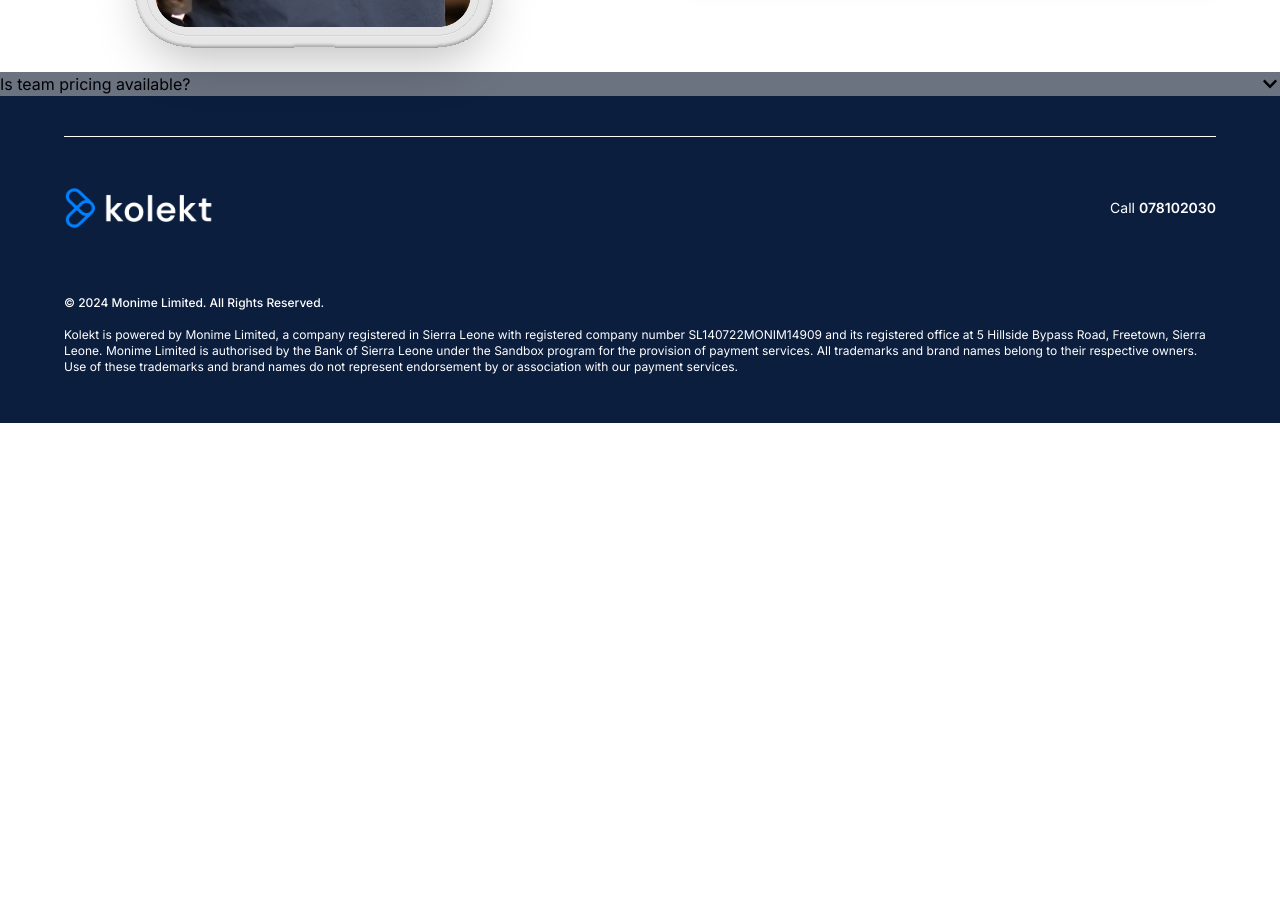
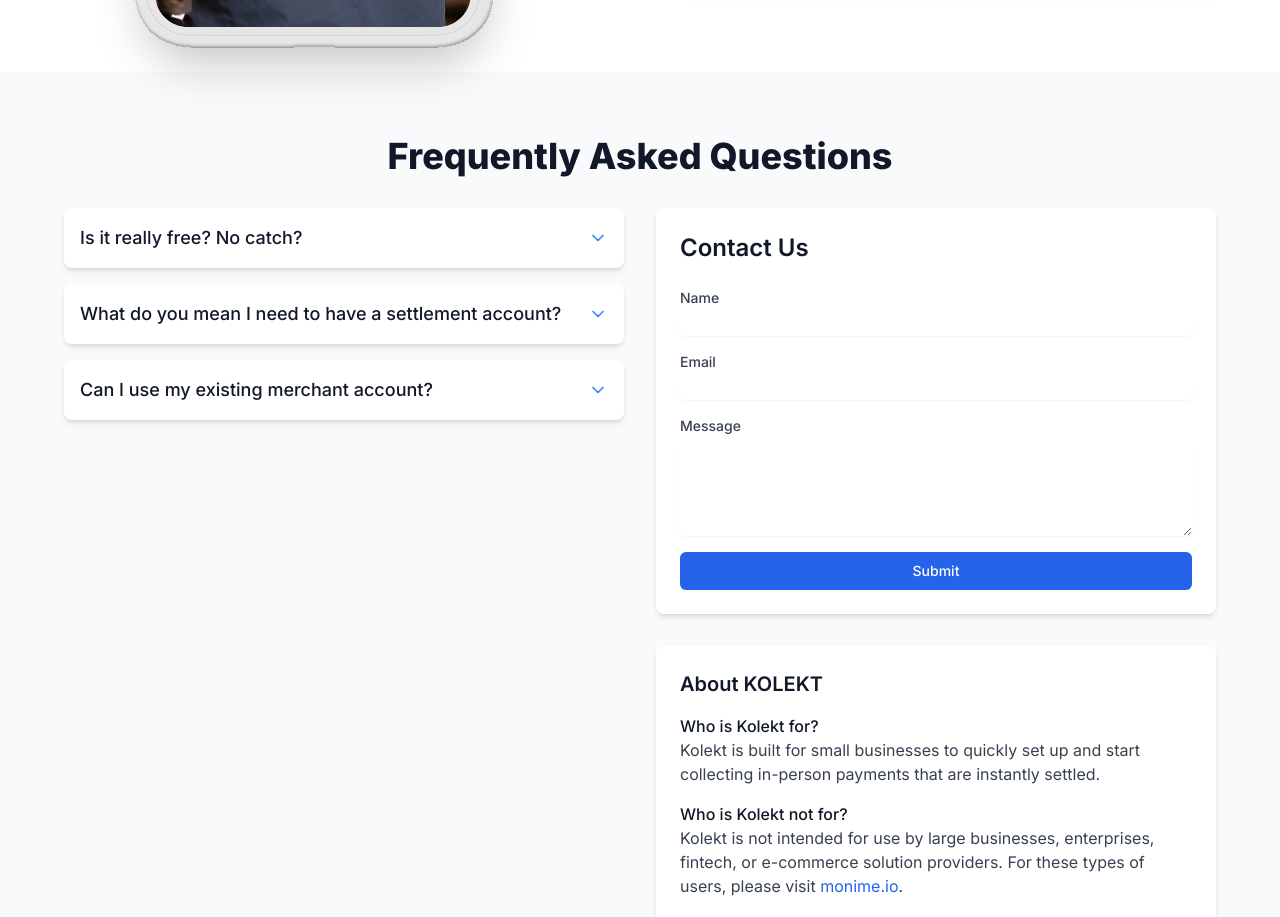
Before and after one commit to gridline1902/kolekt-sl-landing-page, a Next.js app: page / in a window 1280 px wide. Shown: the part 1880-2797 px from the top of the page. Before the commit the page ends 2303 px from the top, so only its background shows below. Built offline with nearby package versions, Linux system fonts and the light colour scheme.

Commit message:
update.....

```diff
--- a/package.json
+++ b/package.json
@@ -14,7 +14,6 @@
     "@gsap/react": "^2.1.1",
     "@headlessui/react": "^2.1.0",
     "@headlessui/tailwindcss": "^0.2.0",
-    "@mui/material": "^6.0.2",
     "clsx": "^2.1.0",
     "gsap": "^3.12.5",
     "next": "14.2.7",
--- a/src/components/ContactSection/ContactSection.tsx
+++ b/src/components/ContactSection/ContactSection.tsx
@@ -1,20 +1,129 @@
+"use client";
 
-import { Disclosure, DisclosureButton, DisclosurePanel } from '@headlessui/react';
-import { FaChevronDown } from 'react-icons/fa';
+
+import { Disclosure, DisclosureButton, DisclosurePanel, Transition } from '@headlessui/react';
+import { FiChevronDown, FiChevronUp } from 'react-icons/fi';
+
+const faqs = [
+  {
+    question: "Is it really free? No catch?",
+    answer: "Yes, Kolekt is really free. This is our way of enhancing financial inclusion and encouraging merchants to join the digital economy. You will need to have a settlement account to instantly settle all payments. In addition to the settlement account, you and your staff will also receive notifications on WhatsApp for every payment received."
+  },
+  {
+    question: "What do you mean I need to have a settlement account?",
+    answer: "Kolekt is not affiliated with any bank or mobile money service. It is an independent system designed to make in-person payments easier for small businesses. To use Kolekt, you simply create an account and start receiving payments, which are instantly settled in your preferred account. No technical knowledge is necessary, making it easy to use overall."
+  },
+  {
+    question: "Can I use my existing merchant account?",
+    answer: "Yes, Kolekt payments can be settled in your existing merchant account. You simply need to verify your merchant account and connect it as your settlement account. You are also free to change the settlement account at any time."
+  },
+]
+
+
 
 const ContactSection = () => {
   return (
-    <section>
-      <div className="bg-gray-500">
-        <Disclosure>
-          <DisclosureButton className="flex items-center justify-between w-full">
-            Is team pricing available?
-            <FaChevronDown className="w-5 group-data-[open]:rotate-180" />
-          </DisclosureButton>
-          <DisclosurePanel className="text-white">
-            Yes! You can purchase a license that you can share with your entire team.
-          </DisclosurePanel>
-        </Disclosure>
+    <section className="bg-gray-50 py-16 px-4 sm:px-6 lg:px-8">
+      <div className="max-w-6xl mx-auto">
+        <h2 className="text-3xl font-extrabold text-gray-900 sm:text-4xl mb-8 text-center">
+          Frequently Asked Questions
+        </h2>
+        <div className="md:grid md:grid-cols-2 md:gap-8">
+          <div className="space-y-4">
+            {faqs.map((faq, index) => (
+              <Disclosure key={index}>
+                {({ open }) => (
+                  <div className="bg-white rounded-lg shadow-md overflow-hidden">
+                    <DisclosureButton className="w-full text-left p-4 focus:outline-none focus:ring-2 focus:ring-blue-500 focus:ring-offset-2">
+                      <div className="flex justify-between items-center">
+                        <h3 className="text-lg font-medium text-gray-900">{faq.question}</h3>
+                        {open ? (
+                          <FiChevronUp className="h-5 w-5 text-blue-500" />
+                        ) : (
+                          <FiChevronDown className="h-5 w-5 text-blue-500" />
+                        )}
+                      </div>
+                    </DisclosureButton>
+                    <Transition
+                      enter="transition duration-100 ease-out"
+                      enterFrom="transform scale-95 opacity-0"
+                      enterTo="transform scale-100 opacity-100"
+                      leave="transition duration-75 ease-out"
+                      leaveFrom="transform scale-100 opacity-100"
+                      leaveTo="transform scale-95 opacity-0"
+                    >
+                      <DisclosurePanel className="p-4 bg-gray-50 border-t border-gray-100">
+                        <p className="text-gray-700">{faq.answer}</p>
+                      </DisclosurePanel>
+                    </Transition>
+                  </div>
+                )}
+              </Disclosure>
+            ))}
+          </div>
+          <div className="mt-8 md:mt-0">
+            <div className="bg-white shadow-md rounded-lg p-6">
+              <h3 className="text-2xl font-semibold text-gray-900 mb-6">Contact Us</h3>
+              <form className="space-y-4">
+                <div>
+                  <label htmlFor="name" className="block text-sm font-medium text-gray-700">Name</label>
+                  <input
+                    type="text"
+                    id="name"
+                    name="name"
+                    className="mt-1 block w-full rounded-md border-gray-300 shadow-sm focus:border-blue-500 focus:ring-blue-500"
+                    required
+                  />
+                </div>
+                <div>
+                  <label htmlFor="email" className="block text-sm font-medium text-gray-700">Email</label>
+                  <input
+                    type="email"
+                    id="email"
+                    name="email"
+                    className="mt-1 block w-full rounded-md border-gray-300 shadow-sm focus:border-blue-500 focus:ring-blue-500"
+                    required
+                  />
+                </div>
+                <div>
+                  <label htmlFor="message" className="block text-sm font-medium text-gray-700">Message</label>
+                  <textarea
+                    id="message"
+                    name="message"
+                    rows={4}
+                    className="mt-1 block w-full rounded-md border-gray-300 shadow-sm focus:border-blue-500 focus:ring-blue-500"
+                    required
+                  ></textarea>
+                </div>
+                <div>
+                  <button
+                    type="submit"
+                    className="w-full flex justify-center py-2 px-4 border border-transparent rounded-md shadow-sm text-sm font-medium text-white bg-blue-600 hover:bg-blue-700 focus:outline-none focus:ring-2 focus:ring-offset-2 focus:ring-blue-500"
+                  >
+                    Submit
+                  </button>
+                </div>
+              </form>
+            </div>
+            <div className="mt-8 bg-white shadow-md rounded-lg p-6">
+              <h4 className="text-xl font-semibold text-gray-900 mb-4">About KOLEKT</h4>
+              <div className="space-y-4">
+                <div>
+                  <h5 className="font-medium text-gray-900">Who is Kolekt for?</h5>
+                  <p className="text-gray-700">Kolekt is built for small businesses to quickly set up and start collecting in-person payments that are instantly settled.</p>
+                </div>
+                <div>
+                  <h5 className="font-medium text-gray-900">Who is Kolekt not for?</h5>
+                  <p className="text-gray-700">Kolekt is not intended for use by large businesses, enterprises, fintech, or e-commerce solution providers. For these types of users, please visit <a href="https://monime.io" className="text-blue-600 hover:underline">monime.io</a>.</p>
+                </div>
+                <div>
+                  <h5 className="font-medium text-gray-900">New here?</h5>
+                  <p className="text-gray-700">Begin by setting up a free account or reach out to us at <a href="tel:078102030" className="text-blue-600 hover:underline">078102030</a> or <a href="mailto:info@monime.io" className="text-blue-600 hover:underline">info@monime.io</a>.</p>
+                </div>
+              </div>
+            </div>
+          </div>
+        </div>
       </div>
     </section>
   )
--- a/src/components/Footer/Footer.tsx
+++ b/src/components/Footer/Footer.tsx
@@ -1,6 +1,5 @@
 import Image from "next/image";
 import KolektWhiteLogo from "@/images/Kolekt-white-v3.0.png";
-import { MdKeyboardArrowRight } from "react-icons/md";
 
 
 const Footer = () => {
--- a/src/components/HeroSection.tsx
+++ b/src/components/HeroSection.tsx
@@ -7,6 +7,7 @@
 import gsap from "gsap";
 import ScrollTrigger from "gsap/ScrollTrigger";
 import KolektAppScreen from "@/images/Kolekt-Home-v2-2.png"
+import { PhoneFrame } from "./PhoneFrame";
 
 
 gsap.registerPlugin(useGSAP);
@@ -55,7 +56,7 @@
     }, { scope: containerRef });
 
     return (
-        <section ref={containerRef} className="h-fit bg-[#072048] overflow-hidden relative md:min-h-screen">
+        <section ref={containerRef} className="min-h-screen bg-[#072048] overflow-hidden relative md:min-h-screen">
             <div className="flex flex-col pt-12 lg:grid lg:grid-cols-2 relative z-10 min-h-screen lg:items-center lg:justify-center">
                 <div className="flex flex-col gap-10 items-center justify-center lg:items-end lg:justify-center text-center lg:text-left">
                     <div className="flex flex-col gap-8">
@@ -80,15 +81,18 @@
                         </div>
                     </div>
                 </div>
-                <div ref={imageRef} className="relative scale-75 h-full lg:absolute lg:right-40 lg:scale-75 md:items-center">
-                    <Image
-                        className="md:mt-[59px]"
-                        src={KolektAppScreen}
-                        alt="kolekt-payments"
-                        width={500}
-                        height={400}
-                    />
+                <div ref={imageRef} className="relative h-full lg:absolute lg:right-40 md:items-center">
+                    <PhoneFrame className="h-full mt-24">
+                        <Image
+                            className="photo-screen object-cover scale-100"
+                            src={KolektAppScreen}
+                            alt="kolekt-payments"
+                            fill
+                        />
+                    </PhoneFrame>
                 </div>
+                {/* <div ref={imageRef} className="relative scale-75 h-full lg:absolute lg:right-40 lg:scale-75 md:items-center">
+                </div> */}
             </div>
         </section>
     );
--- a/tailwind.config.ts
+++ b/tailwind.config.ts
@@ -15,6 +15,8 @@
       },
     },
   },
-  plugins: [],
+  plugins: [
+    require('@headlessui/tailwindcss')
+  ],
 };
 export default config;
```
Also changed, not shown: 1 other file (tests, documents, lock files or other folders).
